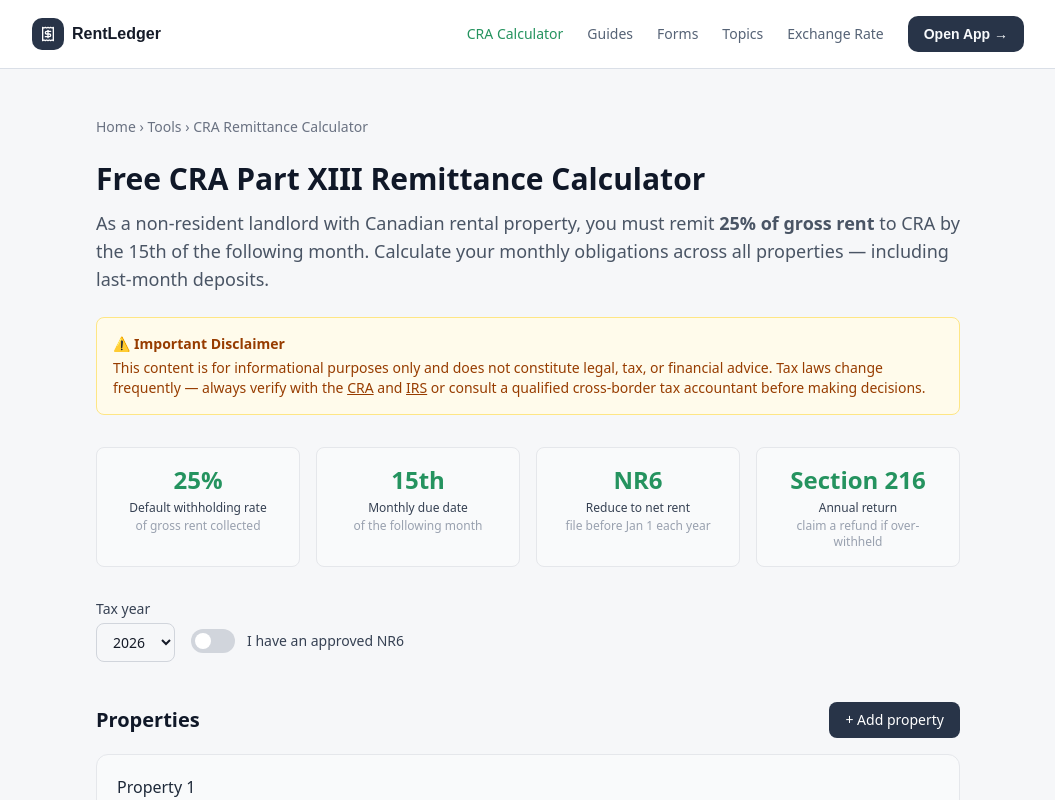
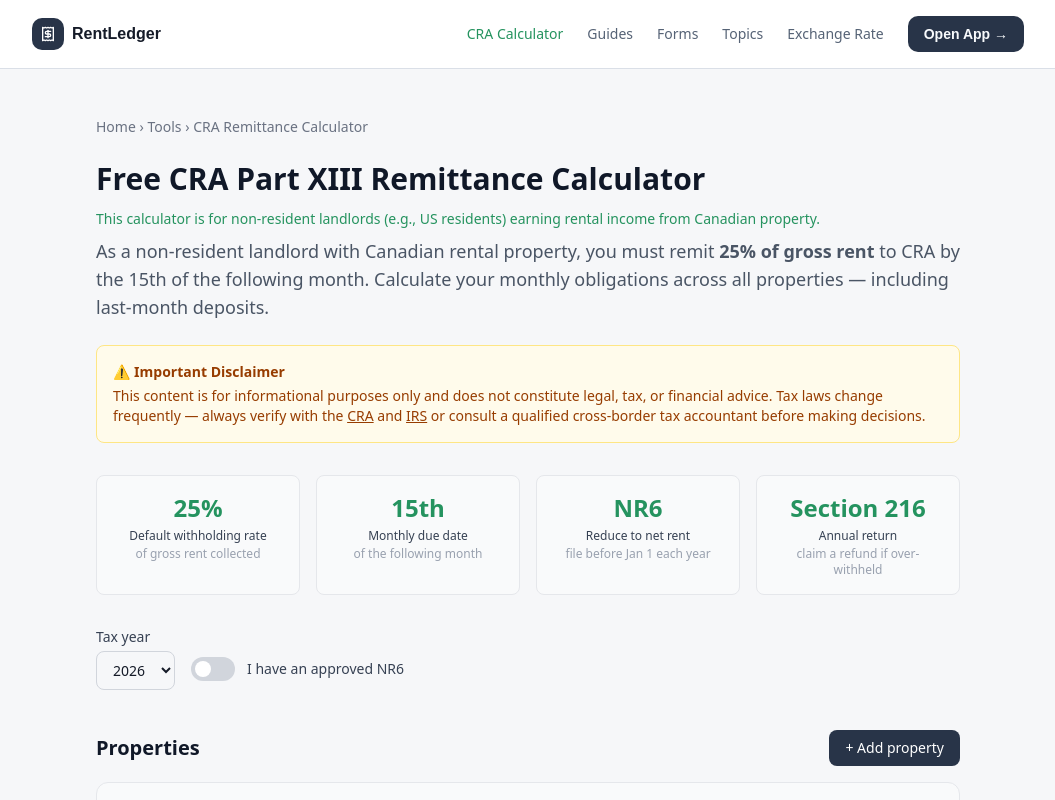
Before and after one commit to emvasiliev/rentledger-seo, a Next.js app: page /tools/cra-remittance-calculator in a window 1280 px wide. Shown: the top 800 px of the page, without its empty margins (112-1167 px from the left). Built offline with nearby package versions, Linux system fonts and the light colour scheme.

Commit message:
feat: add non-resident landlord context line to CRA calculator

```diff
--- a/app/tools/cra-remittance-calculator/page.tsx
+++ b/app/tools/cra-remittance-calculator/page.tsx
@@ -46,6 +46,9 @@ export default function CraRemittanceCalculatorPage() {
         <h1 className="mb-3 text-3xl font-bold text-gray-900">
           Free CRA Part XIII Remittance Calculator
         </h1>
+        <p className="mb-2 text-sm font-medium text-[hsl(152_60%_36%)]">
+          This calculator is for non-resident landlords (e.g., US residents) earning rental income from Canadian property.
+        </p>
         <p className="mb-2 text-lg text-gray-600">
           As a non-resident landlord with Canadian rental property, you must remit{" "}
           <strong>25% of gross rent</strong> to CRA by the 15th of the following month. Calculate
```
